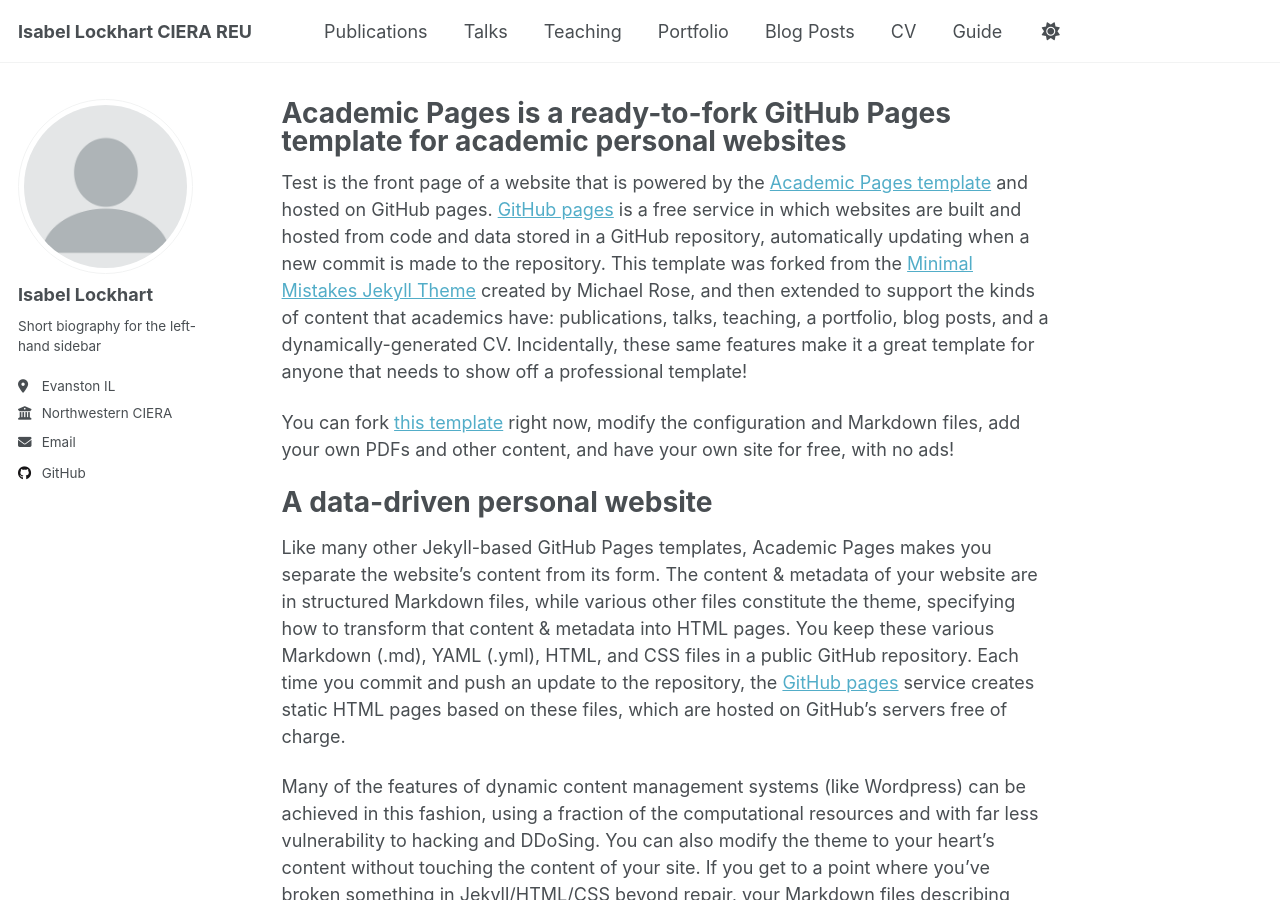
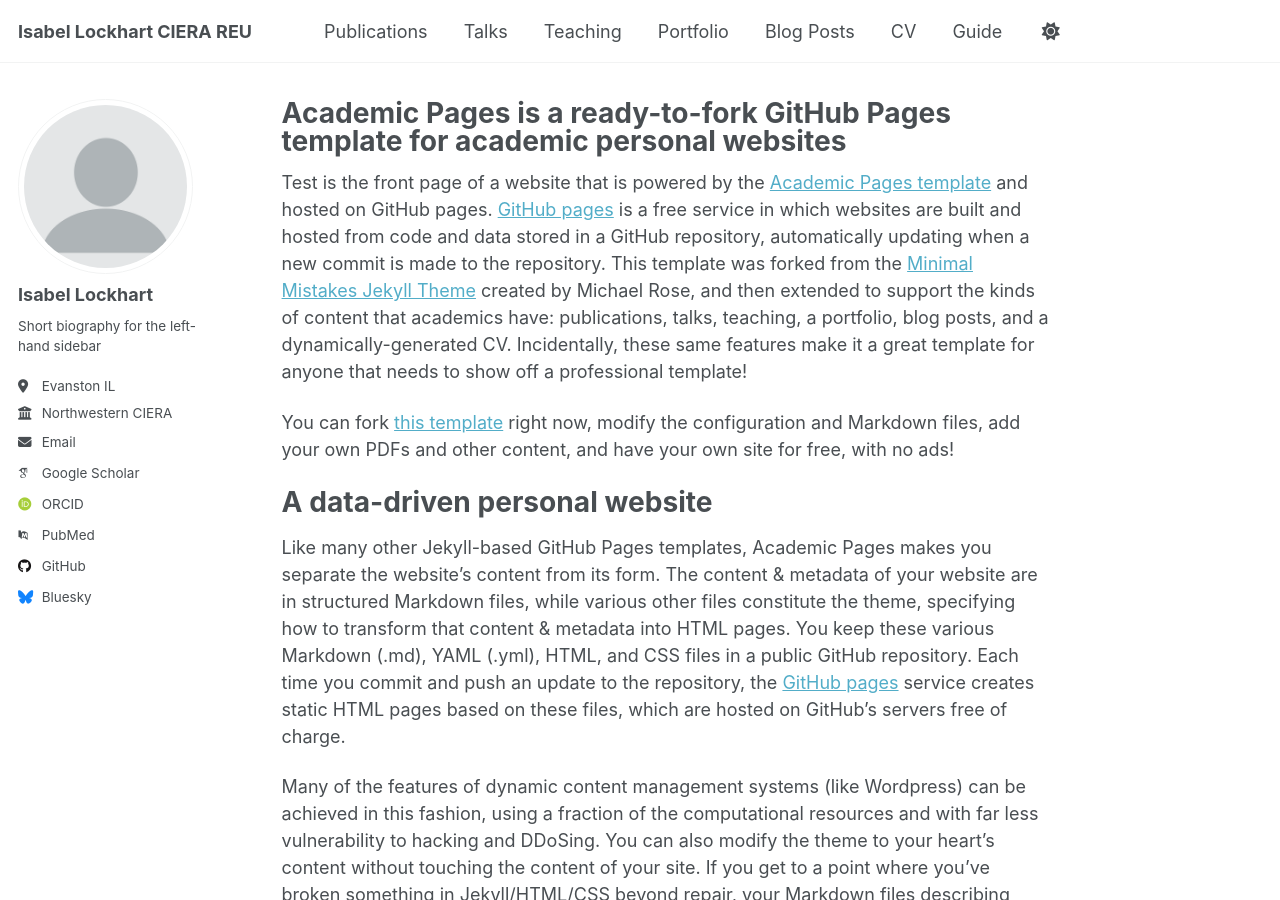
Before and after one commit to Isabel-Lockhart/project, a Jekyll site: the page built from _pages/about.md, in a window 1280 px wide and 900 px high. Built offline with Jekyll 4.4.1, drawn with Linux system fonts in a browser that asks for light colours; some web fonts are replaced; a script that is not in the unit is left out.

Commit message:
Update _config.yml
undoing links

```diff
--- a/_config.yml
+++ b/_config.yml
@@ -33,49 +33,49 @@ author:
 
   # Academic websites
   academia         : # URL
-  #arxiv            : # URL - Update with the correct link to your profile
-  #googlescholar    : "https://scholar.google.com/citations?user=PS_CX0AAAAAJ"
-  #impactstory      : # URL
-  #orcid            : "http://orcid.org/yourorcidurl"
-  #semantic         : # URL
-  #pubmed           : "https://www.ncbi.nlm.nih.gov/pubmed/?term=john+snow"
-  #researchgate     : # URL
-  #scopus           : # URL
+  arxiv            : # URL - Update with the correct link to your profile
+  googlescholar    : "https://scholar.google.com/citations?user=PS_CX0AAAAAJ"
+  impactstory      : # URL
+  orcid            : "http://orcid.org/yourorcidurl"
+  semantic         : # URL
+  pubmed           : "https://www.ncbi.nlm.nih.gov/pubmed/?term=john+snow"
+  researchgate     : # URL
+  scopus           : # URL
 
   # Repositories and software development
-  #bitbucket        : # Username - Update with your username on the site
-  #codepen          : # Username
-  #dribbble         : # Username
+  bitbucket        : # Username - Update with your username on the site
+  codepen          : # Username
+  dribbble         : # Username
   github           : "Isabel-Lockhart"
-  #kaggle           : # Username
+  kaggle           : # Username
   stackoverflow    : # User number or user number and name (i.e., use "1" or "1/jeff-atwood")
 
   # Social media
-  #artstation       : # Username
-  #bluesky          : "bsky.app" # Replace this with you Bluesky username
+  artstation       : # Username
+  bluesky          : "bsky.app" # Replace this with you Bluesky username
   facebook         : # Username
-  #flickr           : # Username
-  #foursquare       : # Username
-  #goodreads        : # Username
-  #google_plus      : # Username
-  #keybase          : # Username
-  #instagram        : # Username
-  #lastfm           : # Username
-  #linkedin         : # Username
-  #mastodon         : # URL
-  #medium           : # URL
-  #pinterest        : # Username
-  #soundcloud       : # Username
-  #steam            : # Username
-  #telegram         : # URL
-  #tumblr           : # Username
-  #twitter          : # Username for X / Twitter
-  #vine             : # Username
-  #weibo            : # Username
-  #wikipedia        : # Username
-  #xing             : # Username
-  #youtube          : # Username
-  #zhihu            : # Username
+  flickr           : # Username
+  foursquare       : # Username
+  goodreads        : # Username
+  google_plus      : # Username
+  keybase          : # Username
+  instagram        : # Username
+  lastfm           : # Username
+  linkedin         : # Username
+  mastodon         : # URL
+  medium           : # URL
+  pinterest        : # Username
+  soundcloud       : # Username
+  steam            : # Username
+  telegram         : # URL
+  tumblr           : # Username
+  twitter          : # Username for X / Twitter
+  vine             : # Username
+  weibo            : # Username
+  wikipedia        : # Username
+  xing             : # Username
+  youtube          : # Username
+  zhihu            : # Username
 
 # Publication Category - The following the list of publication categories and their headings
 publication_category:
```
